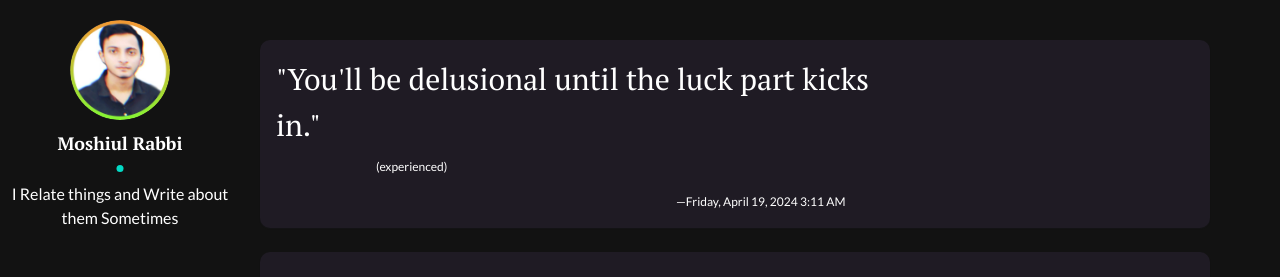
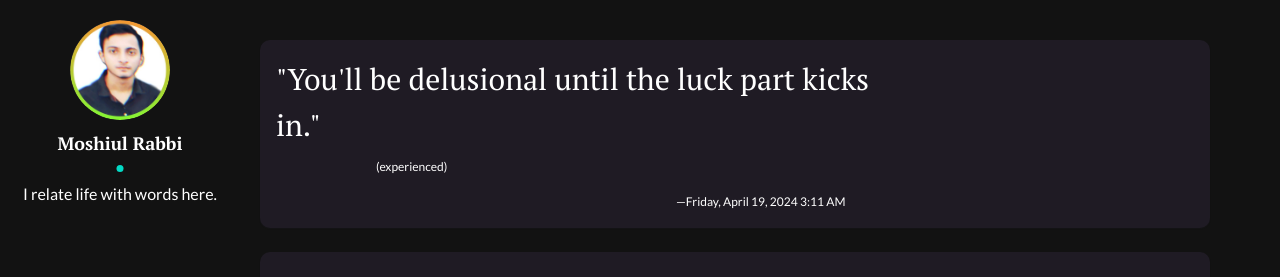
Before and after one commit to MoshiulRabbi/quotes, a React (Create React App) app: page / in a window 1280 px wide. Shown: the top 277 px of the page. Built offline with nearby package versions, Linux system fonts and the light colour scheme.

Commit message:
bioUpdated

```diff
--- a/src/App.js
+++ b/src/App.js
@@ -39,7 +39,7 @@ class App extends React.Component {
                 </a>
               </div>
               <div className="author-name">Moshiul Rabbi</div>
-              <p>I Relate things and Write about them Sometimes</p>
+              <p>I relate life with words here.</p>
             </div>
           </header>
 
```
